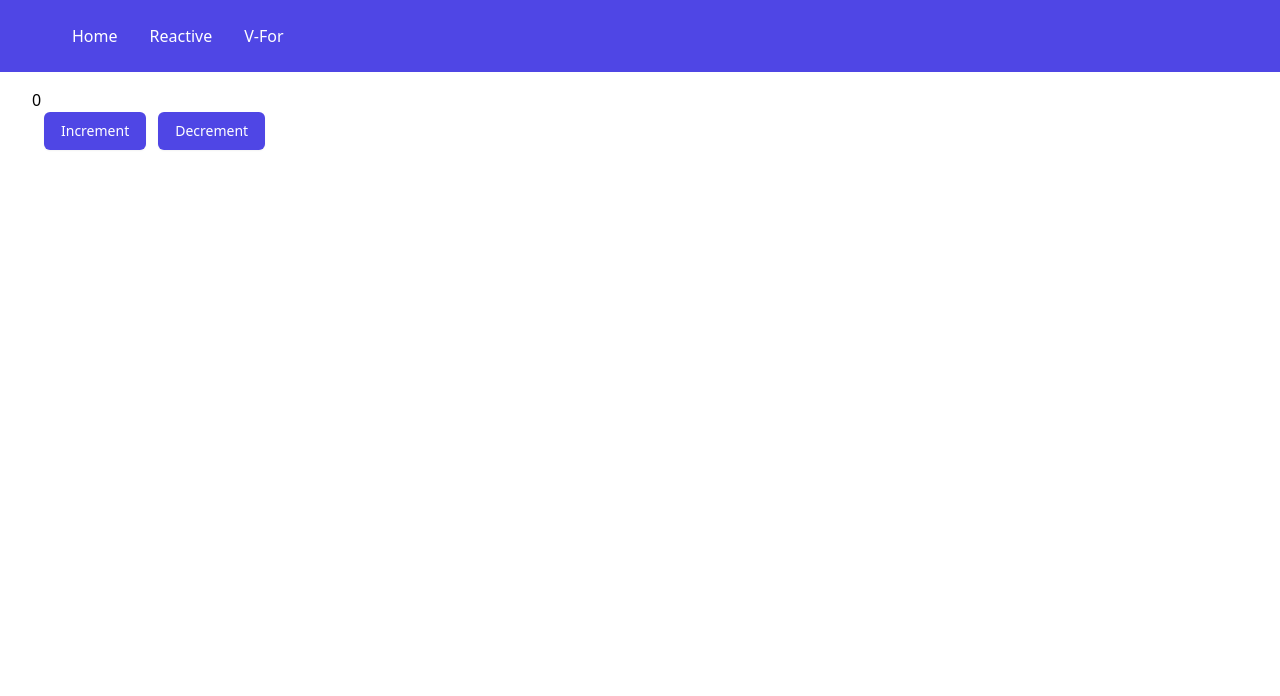
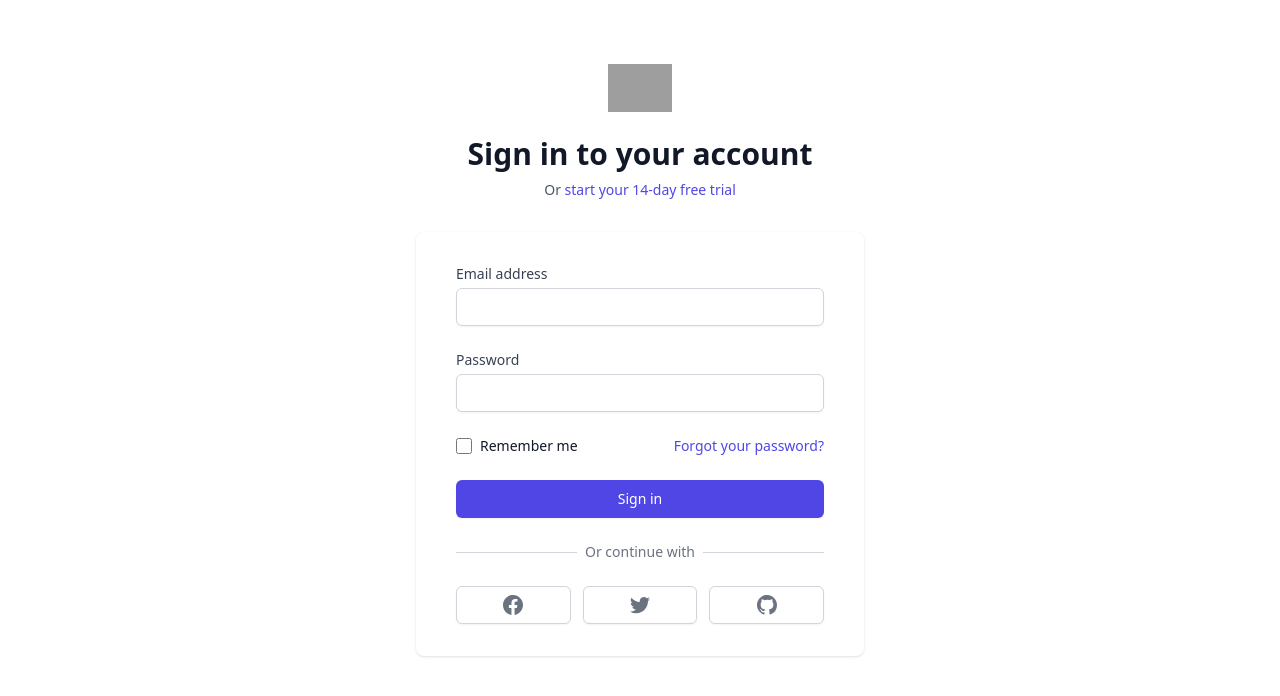
Before and after one commit to ederusena/NeedlesSignalsFront, a Vue app: page / in a window 1280 px wide. Shown: the top 696 px of the page. Built offline with nearby package versions, Linux system fonts and the light colour scheme; grey boxes are pictures that could not be loaded.

Commit message:
first commit

```diff
--- a/package.json
+++ b/package.json
@@ -1,5 +1,5 @@
 {
-  "name": "certification-vue",
+  "name": "signals-needles",
   "version": "0.0.0",
   "private": true,
   "scripts": {
@@ -8,6 +8,7 @@
     "preview": "vite preview"
   },
   "dependencies": {
+    "axios": "^1.6.2",
     "pinia": "^2.0.35",
     "vue": "^3.2.47",
     "vue-router": "^4.1.6"
--- a/src/App.vue
+++ b/src/App.vue
@@ -3,7 +3,7 @@
 </script>
 
 <template>
-  <header class="bg-indigo-600">
+  <!-- <header class="bg-indigo-600">
   <nav class="menu" aria-label="Top">
     <div class="flex items-center justify-between w-full py-6 border-b border-indigo-500 lg:border-none">
       <div class="flex items-center">
@@ -15,7 +15,7 @@
       </div>
     </div>
   </nav>
-</header>
+</header> -->
   <div class="mx-auto mt-4 max-w-7xl sm:px-6 lg:px-8">
     <RouterView />
   </div>
--- a/src/components/charpterOneEssentials/ReactiveFundamentals.vue
+++ /dev/null
@@ -1,8 +0,0 @@
-
-<template>
-    <div>
-        Reactive
-    </div>
-</template>
-
-<script setup></script>
--- a/src/router/index.js
+++ b/src/router/index.js
@@ -1,28 +1,25 @@
-import { createRouter, createWebHistory } from 'vue-router'
-import HomeView from '../views/HomeView.vue'
+import { createRouter, createWebHistory } from "vue-router";
+import LoginView from "../views/LoginView.vue";
 
 const router = createRouter({
   history: createWebHistory(import.meta.env.BASE_URL),
   routes: [
     {
-      path: '/',
-      name: 'home',
-      component: HomeView
+      path: "/",
+      name: "Login",
+      component: LoginView,
     },
-    {
-      path: '/reactive',
-      name: 'reactive',
-      // route level code-splitting
-      // this generates a separate chunk (About.[hash].js) for this route
-      // which is lazy-loaded when the route is visited.
-      component: () => import('../views/Reactive.vue')
-    },
-    {
-      path: '/vfor',
-      name: 'vfor',
-      component: () => import('../views/Vfor.vue')
-    }
-  ]
-})
+    // {
+    //   path: "/reactive",
+    //   name: "reactive",
+    //   component: () => import("../views/Reactive.vue"),
+    // },
+    // {
+    //   path: "/vfor",
+    //   name: "vfor",
+    //   component: () => import("../views/Vfor.vue"),
+    // },
+  ],
+});
 
-export default router
+export default router;
--- a/src/views/HomeView.vue
+++ b/src/views/HomeView.vue
@@ -4,6 +4,9 @@
 
 <template>
   <main>
+    <div>
+  {{ html }}
+</div>
     <div>{{ state.count }}</div>
     <button @click="increment" type="button" class="btn">Increment</button>
     <button @click="decrement" type="button" class="btn">Decrement</button>
@@ -35,8 +38,7 @@
 </script>
 
 <script setup>
-import { reactive } from "vue";
-
+const html = "<p></p>";
 const state = reactive({ count: 0 });
 
 const increment = () => state.count++;
--- /dev/null
+++ b/src/views/LoginView.vue
@@ -0,0 +1,95 @@
+<template>
+  <div class="flex flex-col justify-center min-h-full py-12 sm:px-6 lg:px-8">
+    <div class="sm:mx-auto sm:w-full sm:max-w-md">
+      <img class="w-auto h-12 mx-auto" src="https://tailwindui.com/img/logos/workflow-mark-indigo-600.svg" alt="Workflow" />
+      <h2 class="mt-6 text-3xl font-extrabold text-center text-gray-900">Sign in to your account</h2>
+      <p class="mt-2 text-sm text-center text-gray-600">
+        Or
+        {{ ' ' }}
+        <a href="#" class="font-medium text-indigo-600 hover:text-indigo-500"> start your 14-day free trial </a>
+      </p>
+    </div>
+
+    <div class="mt-8 sm:mx-auto sm:w-full sm:max-w-md">
+      <div class="px-4 py-8 bg-white shadow sm:rounded-lg sm:px-10">
+        <form class="space-y-6" action="#" method="POST">
+          <div>
+            <label for="email" class="block text-sm font-medium text-gray-700"> Email address </label>
+            <div class="mt-1">
+              <input id="email" name="email" type="email" autocomplete="email" required="" class="block w-full px-3 py-2 placeholder-gray-400 border border-gray-300 rounded-md shadow-sm appearance-none focus:outline-none focus:ring-indigo-500 focus:border-indigo-500 sm:text-sm" />
+            </div>
+          </div>
+
+          <div>
+            <label for="password" class="block text-sm font-medium text-gray-700"> Password </label>
+            <div class="mt-1">
+              <input id="password" name="password" type="password" autocomplete="current-password" required="" class="block w-full px-3 py-2 placeholder-gray-400 border border-gray-300 rounded-md shadow-sm appearance-none focus:outline-none focus:ring-indigo-500 focus:border-indigo-500 sm:text-sm" />
+            </div>
+          </div>
+
+          <div class="flex items-center justify-between">
+            <div class="flex items-center">
+              <input id="remember-me" name="remember-me" type="checkbox" class="w-4 h-4 text-indigo-600 border-gray-300 rounded focus:ring-indigo-500" />
+              <label for="remember-me" class="block ml-2 text-sm text-gray-900"> Remember me </label>
+            </div>
+
+            <div class="text-sm">
+              <a href="#" class="font-medium text-indigo-600 hover:text-indigo-500"> Forgot your password? </a>
+            </div>
+          </div>
+
+          <div>
+            <button type="submit" class="flex justify-center w-full px-4 py-2 text-sm font-medium text-white bg-indigo-600 border border-transparent rounded-md shadow-sm hover:bg-indigo-700 focus:outline-none focus:ring-2 focus:ring-offset-2 focus:ring-indigo-500">Sign in</button>
+          </div>
+        </form>
+
+        <div class="mt-6">
+          <div class="relative">
+            <div class="absolute inset-0 flex items-center">
+              <div class="w-full border-t border-gray-300" />
+            </div>
+            <div class="relative flex justify-center text-sm">
+              <span class="px-2 text-gray-500 bg-white"> Or continue with </span>
+            </div>
+          </div>
+
+          <div class="grid grid-cols-3 gap-3 mt-6">
+            <div>
+              <a href="#" class="inline-flex justify-center w-full px-4 py-2 text-sm font-medium text-gray-500 bg-white border border-gray-300 rounded-md shadow-sm hover:bg-gray-50">
+                <span class="sr-only">Sign in with Facebook</span>
+                <svg class="w-5 h-5" aria-hidden="true" fill="currentColor" viewBox="0 0 20 20">
+                  <path fill-rule="evenodd" d="M20 10c0-5.523-4.477-10-10-10S0 4.477 0 10c0 4.991 3.657 9.128 8.438 9.878v-6.987h-2.54V10h2.54V7.797c0-2.506 1.492-3.89 3.777-3.89 1.094 0 2.238.195 2.238.195v2.46h-1.26c-1.243 0-1.63.771-1.63 1.562V10h2.773l-.443 2.89h-2.33v6.988C16.343 19.128 20 14.991 20 10z" clip-rule="evenodd" />
+                </svg>
+              </a>
+            </div>
+
+            <div>
+              <a href="#" class="inline-flex justify-center w-full px-4 py-2 text-sm font-medium text-gray-500 bg-white border border-gray-300 rounded-md shadow-sm hover:bg-gray-50">
+                <span class="sr-only">Sign in with Twitter</span>
+                <svg class="w-5 h-5" aria-hidden="true" fill="currentColor" viewBox="0 0 20 20">
+                  <path d="M6.29 18.251c7.547 0 11.675-6.253 11.675-11.675 0-.178 0-.355-.012-.53A8.348 8.348 0 0020 3.92a8.19 8.19 0 01-2.357.646 4.118 4.118 0 001.804-2.27 8.224 8.224 0 01-2.605.996 4.107 4.107 0 00-6.993 3.743 11.65 11.65 0 01-8.457-4.287 4.106 4.106 0 001.27 5.477A4.073 4.073 0 01.8 7.713v.052a4.105 4.105 0 003.292 4.022 4.095 4.095 0 01-1.853.07 4.108 4.108 0 003.834 2.85A8.233 8.233 0 010 16.407a11.616 11.616 0 006.29 1.84" />
+                </svg>
+              </a>
+            </div>
+
+            <div>
+              <a href="#" class="inline-flex justify-center w-full px-4 py-2 text-sm font-medium text-gray-500 bg-white border border-gray-300 rounded-md shadow-sm hover:bg-gray-50">
+                <span class="sr-only">Sign in with GitHub</span>
+                <svg class="w-5 h-5" aria-hidden="true" fill="currentColor" viewBox="0 0 20 20">
+                  <path fill-rule="evenodd" d="M10 0C4.477 0 0 4.484 0 10.017c0 4.425 2.865 8.18 6.839 9.504.5.092.682-.217.682-.483 0-.237-.008-.868-.013-1.703-2.782.605-3.369-1.343-3.369-1.343-.454-1.158-1.11-1.466-1.11-1.466-.908-.62.069-.608.069-.608 1.003.07 1.531 1.032 1.531 1.032.892 1.53 2.341 1.088 2.91.832.092-.647.35-1.088.636-1.338-2.22-.253-4.555-1.113-4.555-4.951 0-1.093.39-1.988 1.029-2.688-.103-.253-.446-1.272.098-2.65 0 0 .84-.27 2.75 1.026A9.564 9.564 0 0110 4.844c.85.004 1.705.115 2.504.337 1.909-1.296 2.747-1.027 2.747-1.027.546 1.379.203 2.398.1 2.651.64.7 1.028 1.595 1.028 2.688 0 3.848-2.339 4.695-4.566 4.942.359.31.678.921.678 1.856 0 1.338-.012 2.419-.012 2.747 0 .268.18.58.688.482A10.019 10.019 0 0020 10.017C20 4.484 15.522 0 10 0z" clip-rule="evenodd" />
+                </svg>
+              </a>
+            </div>
+          </div>
+        </div>
+      </div>
+    </div>
+  </div>
+</template>
+
+
+<style lang="postcss" scoped>
+.btn {
+  @apply ml-3 inline-flex items-center px-4 py-2 border border-transparent rounded-md shadow-sm text-sm font-medium text-white bg-indigo-600 hover:bg-indigo-700 focus:outline-none focus:ring-2 focus:ring-offset-2 focus:ring-indigo-500;
+}
+</style>
--- a/src/views/Reactive.vue
+++ /dev/null
@@ -1,9 +0,0 @@
-<script setup>
-import ReactiveFundamentals from '../components/charpterOneEssentials/ReactiveFundamentals.vue'
-</script>
-
-<template>
-  <main>
-    <ReactiveFundamentals />
-  </main>
-</template>
--- a/src/views/Vfor.vue
+++ /dev/null
@@ -1,57 +0,0 @@
-<script setup>
-import { ref } from 'vue'
-import TodoItem from '../components/TodoItem.vue'
-
-const newTodoText = ref('')
-const todos = ref([
-  {
-    id: 1,
-    title: 'Do the dishes'
-  },
-  {
-    id: 2,
-    title: 'Take out the trash'
-  },
-  {
-    id: 3,
-    title: 'Mow the lawn'
-  }
-])
-
-let nextTodoId = 4
-
-function addNewTodo() {
-  todos.value.push({
-    id: nextTodoId++,
-    title: newTodoText.value
-  })
-  newTodoText.value = ''
-}
-</script>
-
-<template>
-	<form v-on:submit.prevent="addNewTodo">
-    <label for="new-todo">Add a todo</label>
-    <input
-      v-model="newTodoText"
-      id="new-todo"
-      class="w-1/4 ml-2 border border-gray-600 rounded-md shadow-sm"
-      placeholder="E.g. Feed the cat"
-    />
-    <button class="btn">Add</button>
-  </form>
-  <ul>
-    <todo-item
-      v-for="(todo, index) in todos"
-      :key="todo.id"
-      :title="todo.title"
-      @remove="todos.splice(index, 1)"
-    ></todo-item>
-  </ul>
-</template>
-
-<style lang="postcss" scoped>
-.btn {
-  @apply ml-3 inline-flex items-center px-4 py-2 border border-transparent rounded-md shadow-sm text-sm font-medium text-white bg-indigo-600 hover:bg-indigo-700 focus:outline-none focus:ring-2 focus:ring-offset-2 focus:ring-indigo-500;
-}
-</style>
```
Also changed, not shown: 1 other file (tests, documents, lock files or other folders).
